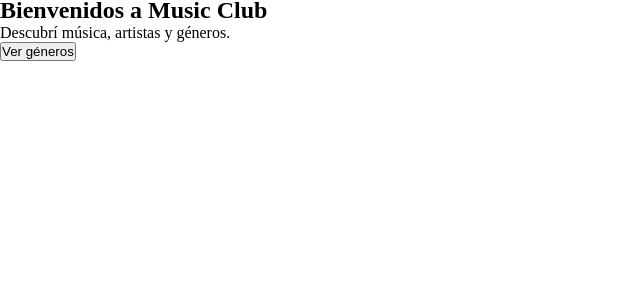
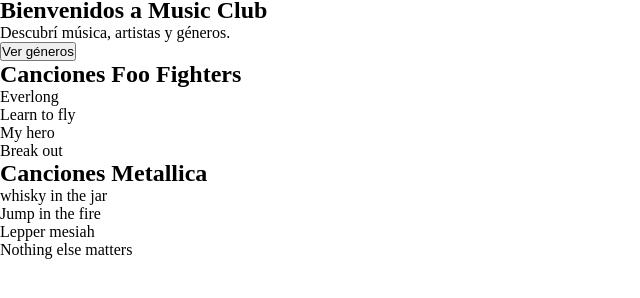
Before and after one commit to billyma0102/Music-Club, a plain HTML site: page index.html in a window 1280 px wide. Shown: the part 40-338 px from the top of the page, without its empty margins (0-640 px from the left). Drawn offline with Linux system fonts and the light colour scheme; files that its build step writes are made by us from their sources.

Commit message:
Agrego canciones

```diff
--- a/index.html
+++ b/index.html
@@ -1,24 +1,49 @@
 <!DOCTYPE html>
 <html lang="en">
+
 <head>
-    <meta charset="UTF-8">
-    <meta name="viewport" content="width=device-width, initial-scale=1.0">
-    <title>Music Club</title>
+  <meta charset="UTF-8">
+  <meta name="viewport" content="width=device-width, initial-scale=1.0">
+  <title>Music Club</title>
   <link rel="stylesheet" href="styles.css">
 </head>
+
 <body>
-  <header><h1>Music Club</h1></header>
+  <header>
+    <h1>Music Club</h1>
+  </header>
   <main>
     <section>
       <h2>Bienvenidos a Music Club</h2>
       <p>Descubrí música, artistas y géneros.</p>
       <button>Ver géneros</button>
     </section>
+    <section>
+      <h2>Canciones Foo Fighters</h2>
+      <ul>
+        <li>Everlong</li>
+        <li>Learn to fly</li>
+        <li>My hero</li>
+        <li>Break out</li>
+      </ul>
+    </section>
+    <section>
+      <h2>Canciones Metallica</h2>
+      <ul>
+        <li>whisky in the jar</li>
+        <li>Jump in the fire</li>
+        <li>Lepper mesiah</li>
+        <li>Nothing else matters</li>
+      </ul>
+    </section>
   </main>
 </body>
+
 </html>
 </head>
+
 <body>
 
 </body>
+
 </html>
```
